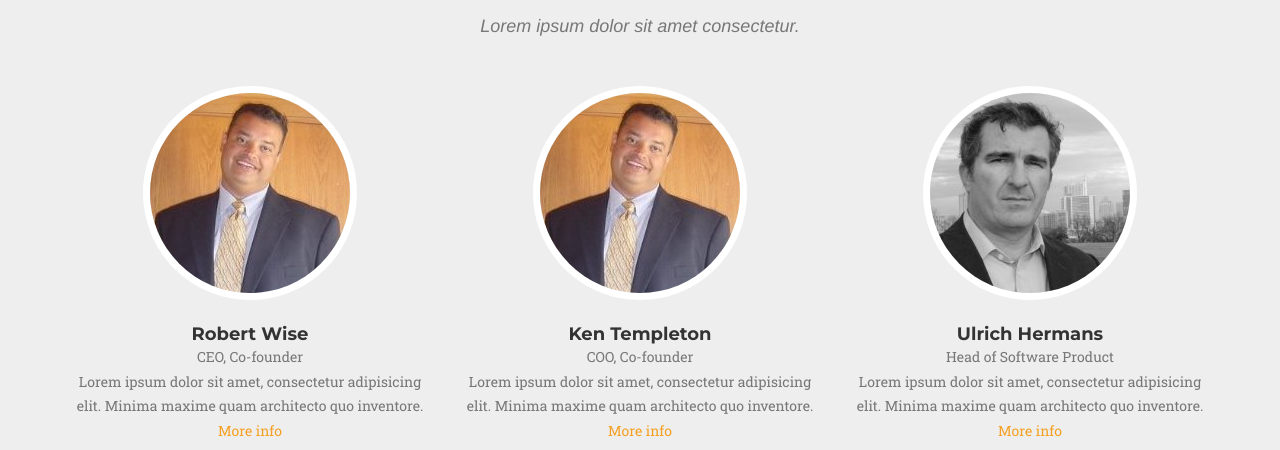
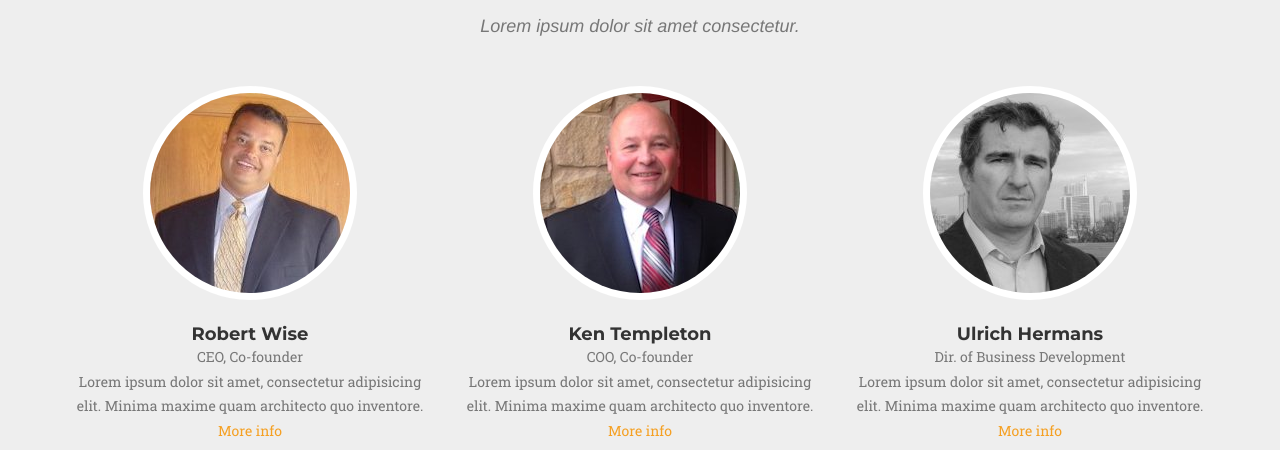
Before and after one commit to ssmagula/mktng, a website: page index.html in a window 1280 px wide. Shown: the part 5603-6053 px from the top of the page. Drawn offline with nearby package versions, Linux system fonts and the light colour scheme; a web font is replaced by a local one.

Commit message:
Add Ken's photo, Ulrich's title

```diff
--- a/index.html
+++ b/index.html
@@ -381,7 +381,7 @@
                 </div>
                 <div class="col-sm-4">
                     <div class="team-member">
-                        <img src="img/team/rob_wise.jpg" class="img-responsive img-circle" alt="">
+                        <img src="img/team/ken_templeton.jpg" class="img-responsive img-circle" alt="">
                         <h4>Ken Templeton</h4>
                         <p class="text-muted">COO, Co-founder </br>
 							Lorem ipsum dolor sit amet, consectetur adipisicing elit. Minima maxime quam architecto quo inventore. <a href="#">More info</a></p>
@@ -399,7 +399,7 @@
                     <div class="team-member">
                         <img src="img/team/stefan_smagula.jpg" class="img-responsive img-circle" alt="">
                         <h4>Ulrich Hermans</h4>
-                        <p class="text-muted">Head of Software Product </br>
+                        <p class="text-muted">Dir. of Business Development </br>
 							Lorem ipsum dolor sit amet, consectetur adipisicing elit. Minima maxime quam architecto quo inventore. <a href="#">More info</a></p>
                         <ul class="list-inline social-buttons">
                             <li><a href="#"><i class="fa fa-twitter"></i></a>
```
Also changed, not shown: img/team/ken_templeton.jpg (added).
